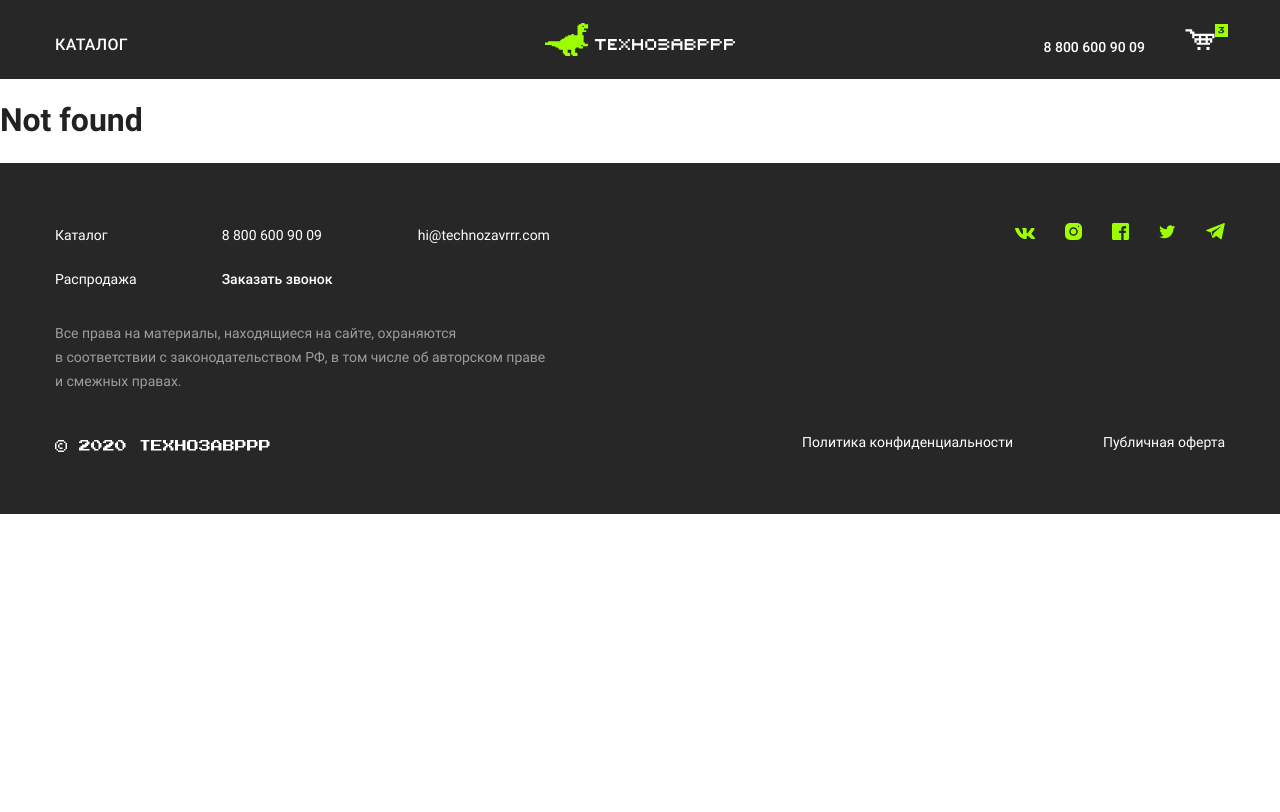
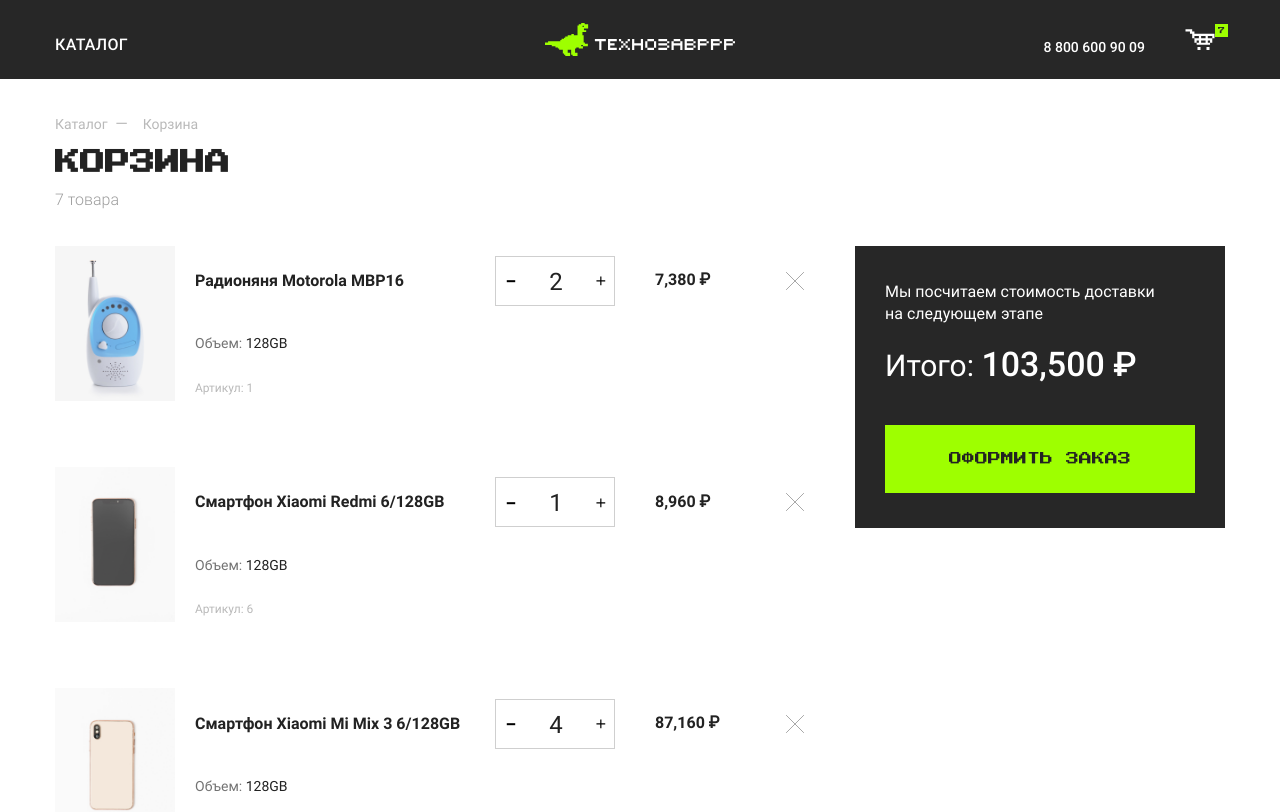
Before and after one commit to bespolezno/skillbox-vue, a Vue app: page /#/cart in a window 1280 px wide. Shown: the top 812 px of the page. Built offline with nearby package versions, Linux system fonts and the light colour scheme.

Commit message:
Work with vuex

```diff
--- a/package.json
+++ b/package.json
@@ -10,7 +10,8 @@
   "dependencies": {
     "core-js": "^3.6.5",
     "vue": "^2.6.11",
-    "vue-router": "^3.5.1"
+    "vue-router": "^3.5.1",
+    "vuex": "^3.6.2"
   },
   "devDependencies": {
     "@vue/cli-plugin-babel": "~4.5.0",
--- a/src/App.vue
+++ b/src/App.vue
@@ -12,12 +12,7 @@
           8 800 600 90 09
         </a>
 
-        <a class="header__cart" href="cart.html" aria-label="Корзина с товарами">
-          <svg width="30" height="21" fill="currentColor">
-            <use xlink:href="#icon-cart"></use>
-          </svg>
-          <span class="header__count" aria-label="Количество товаров">3</span>
-        </a>
+        <CartIndicator />
       </div>
     </header>
 
@@ -118,9 +113,13 @@
 </template>
 
 <script>
+import CartIndicator from "@/components/CartIndicator";
+
 export default {
   name: 'App',
-  components: {},
+  components: {
+    CartIndicator
+  },
 }
 </script>
 
--- /dev/null
+++ b/src/components/AmountSelect.vue
@@ -0,0 +1,34 @@
+<template>
+  <div class="form__counter">
+    <button type="button" aria-label="Убрать один товар" @click="amount--">
+      <svg width="10" height="10" fill="currentColor">
+        <use xlink:href="#icon-minus"></use>
+      </svg>
+    </button>
+
+    <input type="text" name="count" v-model.number="amount">
+
+    <button type="button" aria-label="Добавить один товар" @click="amount++">
+      <svg width="10" height="10" fill="currentColor">
+        <use xlink:href="#icon-plus"></use>
+      </svg>
+    </button>
+  </div>
+</template>
+
+<script>
+export default {
+  name: 'AmountSelect',
+  props: ['value'],
+  computed: {
+    amount: {
+      get() {
+        return this.value;
+      },
+      set(value) {
+        this.$emit('input', value < 1 ? 1 : value);
+      }
+    }
+  }
+}
+</script>
--- /dev/null
+++ b/src/components/CartIndicator.vue
@@ -0,0 +1,14 @@
+<template>
+  <RouterLink class="header__cart" :to="{name: 'cart'}" aria-label="Корзина с товарами">
+    <svg width="30" height="21" fill="currentColor">
+      <use xlink:href="#icon-cart"></use>
+    </svg>
+    <span class="header__count" aria-label="Количество товаров">{{ $store.getters.cartTotalAmount }}</span>
+  </RouterLink>
+</template>
+
+<script>
+export default {
+  name: 'CartIndicator'
+}
+</script>
--- /dev/null
+++ b/src/components/CartItem.vue
@@ -0,0 +1,59 @@
+<template>
+  <li class="cart__item product">
+    <div class="product__pic">
+      <img :src="item.product.image" width="120" height="120" :alt="item.product.title">
+    </div>
+    <h3 class="product__title">
+      {{ item.product.title }}
+    </h3>
+    <p class="product__info">
+      Объем: <span>128GB</span>
+    </p>
+    <span class="product__code">
+                Артикул: {{ item.product.id }}
+              </span>
+
+    <AmountSelect v-model="amount" class="product__counter"/>
+
+    <b class="product__price">
+      {{ (item.product.price * item.amount) | numberFormat }} ₽
+    </b>
+
+    <button class="product__del button-del" type="button" aria-label="Удалить товар из корзины" @click="deleteProduct(item.productId)">
+      <svg width="20" height="20" fill="currentColor">
+        <use xlink:href="#icon-close"></use>
+      </svg>
+    </button>
+  </li>
+
+</template>
+
+<script>
+import numberFormat from "@/helpers/numberFormat";
+import {mapMutations} from "vuex";
+import AmountSelect from "@/components/AmountSelect";
+
+export default {
+  name: 'CartItem',
+  props: ['item'],
+  components: {
+    AmountSelect
+  },
+  filters: {
+    numberFormat
+  },
+  computed: {
+    amount: {
+      get() {
+        return this.item.amount;
+      },
+      set(value) {
+        this.$store.commit('updateCartProductAmount', {productId: this.item.productId, amount: value})
+      }
+    }
+  },
+  methods: {
+    ...mapMutations({deleteProduct: 'deleteCartProduct'})
+  }
+}
+</script>
--- a/src/main.js
+++ b/src/main.js
@@ -1,10 +1,12 @@
 import Vue from 'vue'
 import App from './App.vue'
 import router from "@/router";
+import store from "@/store"
 
 Vue.config.productionTip = false
 
 new Vue({
   router,
+  store,
   render: h => h(App),
 }).$mount('#app')
--- /dev/null
+++ b/src/pages/CartPage.vue
@@ -0,0 +1,69 @@
+<template>
+  <main class="content container">
+    <div class="content__top">
+      <ul class="breadcrumbs">
+        <li class="breadcrumbs__item">
+          <RouterLink class="breadcrumbs__link" :to="{name: 'main'}">
+            Каталог
+          </RouterLink>
+        </li>
+        <li class="breadcrumbs__item">
+          <a class="breadcrumbs__link">
+            Корзина
+          </a>
+        </li>
+      </ul>
+
+      <h1 class="content__title">
+        Корзина
+      </h1>
+      <span class="content__info">
+        {{ totalAmount }} товара
+      </span>
+    </div>
+
+    <section class="cart">
+      <form class="cart__form form" action="#" method="POST">
+        <div class="cart__field">
+          <ul class="cart__list">
+            <CartItem v-for="item in products" :key="item.productId" :item="item"/>
+          </ul>
+        </div>
+
+        <div class="cart__block">
+          <p class="cart__desc">
+            Мы&nbsp;посчитаем стоимость доставки на&nbsp;следующем этапе
+          </p>
+          <p class="cart__price">
+            Итого: <span>{{ totalPrice | numberFormat }} ₽</span>
+          </p>
+
+          <button class="cart__button button button--primery" type="submit">
+            Оформить заказ
+          </button>
+        </div>
+      </form>
+    </section>
+  </main>
+</template>
+
+<script>
+import numberFormat from "@/helpers/numberFormat";
+import {mapGetters} from "vuex";
+import CartItem from "@/components/CartItem";
+
+export default {
+  name: 'CartPage',
+  components: {CartItem},
+  filters: {
+    numberFormat
+  },
+  computed: {
+    ...mapGetters({
+      products: 'cartDetailProducts',
+      totalPrice: 'cartTotalPrice',
+      totalAmount: 'cartTotalAmount'
+    })
+  }
+}
+</script>
--- a/src/pages/ProductPage.vue
+++ b/src/pages/ProductPage.vue
@@ -41,7 +41,7 @@
           {{ product.title }}
         </h2>
         <div class="item__form">
-          <form class="form" action="#" method="POST">
+          <form class="form" action="#" method="POST" @submit.prevent="addToCart">
             <b class="item__price">
               {{ product.price | numberFormat }} ₽
             </b>
@@ -104,21 +104,7 @@
             </fieldset>
 
             <div class="item__row">
-              <div class="form__counter">
-                <button type="button" aria-label="Убрать один товар">
-                  <svg width="12" height="12" fill="currentColor">
-                    <use xlink:href="#icon-minus"></use>
-                  </svg>
-                </button>
-
-                <input type="text" value="1" name="count">
-
-                <button type="button" aria-label="Добавить один товар">
-                  <svg width="12" height="12" fill="currentColor">
-                    <use xlink:href="#icon-plus"></use>
-                  </svg>
-                </button>
-              </div>
+              <AmountSelect v-model="productAmount"/>
 
               <button class="button button--primery" type="submit">
                 В корзину
@@ -197,10 +183,17 @@
 import products from "@/data/products";
 import categories from "@/data/categories";
 import numberFormat from "@/helpers/numberFormat";
+import AmountSelect from "@/components/AmountSelect";
 
 export default {
   name: 'ProductPage',
   props: ['pageParams'],
+  components: {
+    AmountSelect
+  },
+  data: () => ({
+    productAmount: 1
+  }),
   computed: {
     product() {
       return products.find(el => el.id === +this.$route.params.id);
@@ -209,6 +202,11 @@
       return categories.find(el => el.id === this.product.categoryId);
     }
   },
+  methods: {
+    addToCart() {
+      this.$store.commit('addProductToCart', {productId: this.product.id, amount: this.productAmount})
+    }
+  },
   filters: {
     numberFormat
   }
--- a/src/router/index.js
+++ b/src/router/index.js
@@ -3,11 +3,13 @@
 import MainPage from "@/pages/MainPage";
 import NotFoundPage from "@/pages/NotFoundPage";
 import ProductPage from "@/pages/ProductPage";
+import CartPage from "@/pages/CartPage";
 
 Vue.use(VueRouter)
 
 const routes = [
     {name: 'main', component: MainPage, path: '/'},
+    {name: 'cart', component: CartPage, path: '/cart'},
     {name: 'product', component: ProductPage, path: '/product/:id'},
     {name: 'notFound', component: NotFoundPage, path: '*'},
 ];
--- /dev/null
+++ b/src/store/index.js
@@ -0,0 +1,57 @@
+import Vue from "vue";
+import Vuex from "vuex"
+import products from "@/data/products";
+
+Vue.use(Vuex);
+
+
+
+export default new Vuex.Store({
+    state: {
+        cartProducts: [
+            {productId: 1, amount: 2},
+            {productId: 6, amount: 1},
+            {productId: 3, amount: 4},
+        ]
+    },
+    mutations: {
+        addProductToCart(state, {productId, amount}) {
+            const item = state.cartProducts.find(el => el.productId === productId);
+
+            if (item) {
+                item.amount += amount;
+            } else {
+                state.cartProducts.push({
+                    productId,
+                    amount
+                })
+            }
+        },
+        updateCartProductAmount(state, {productId, amount}) {
+            const item = state.cartProducts.find(el => el.productId === productId);
+
+            if (item) {
+                item.amount = amount;
+            }
+        },
+        deleteCartProduct(state, productId) {
+            state.cartProducts = state.cartProducts.filter(el => el.productId !== productId);
+        }
+    },
+    getters: {
+        cartDetailProducts(state) {
+            return state.cartProducts.map(el => ({
+                ...el,
+                product: products.find(product => product.id === el.productId)
+            }));
+        },
+        cartTotalPrice(state, getters) {
+            return getters.cartDetailProducts.reduce((acc, item) => (item.amount * item.product.price) + acc, 0);
+        },
+        cartTotalAmount(state) {
+            return state.cartProducts
+                .map(el => el.amount)
+                .reduce((a, b) => a + b);
+        }
+    }
+});
```
Also changed, not shown: 1 other file (tests, documents, lock files or other folders).
